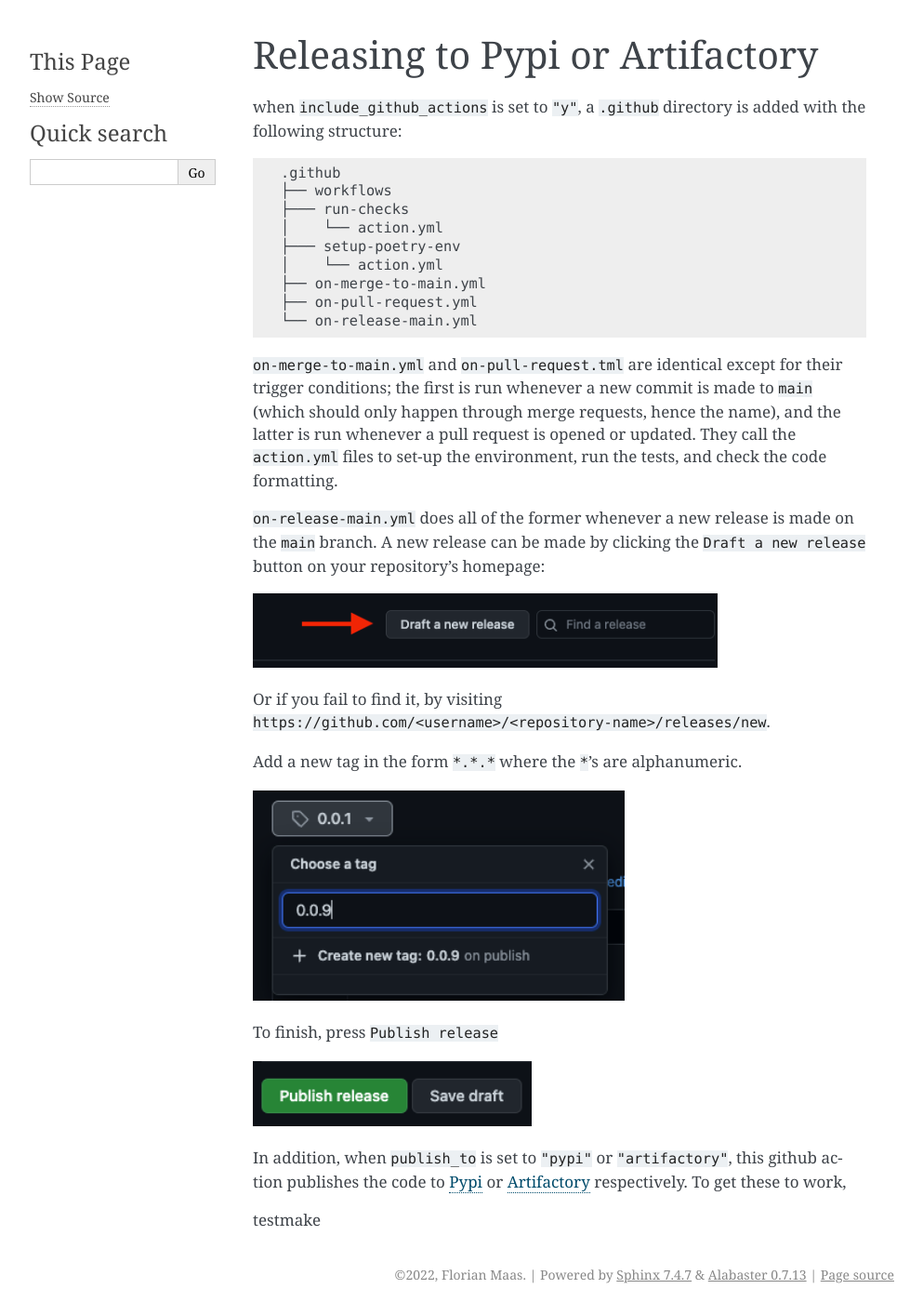
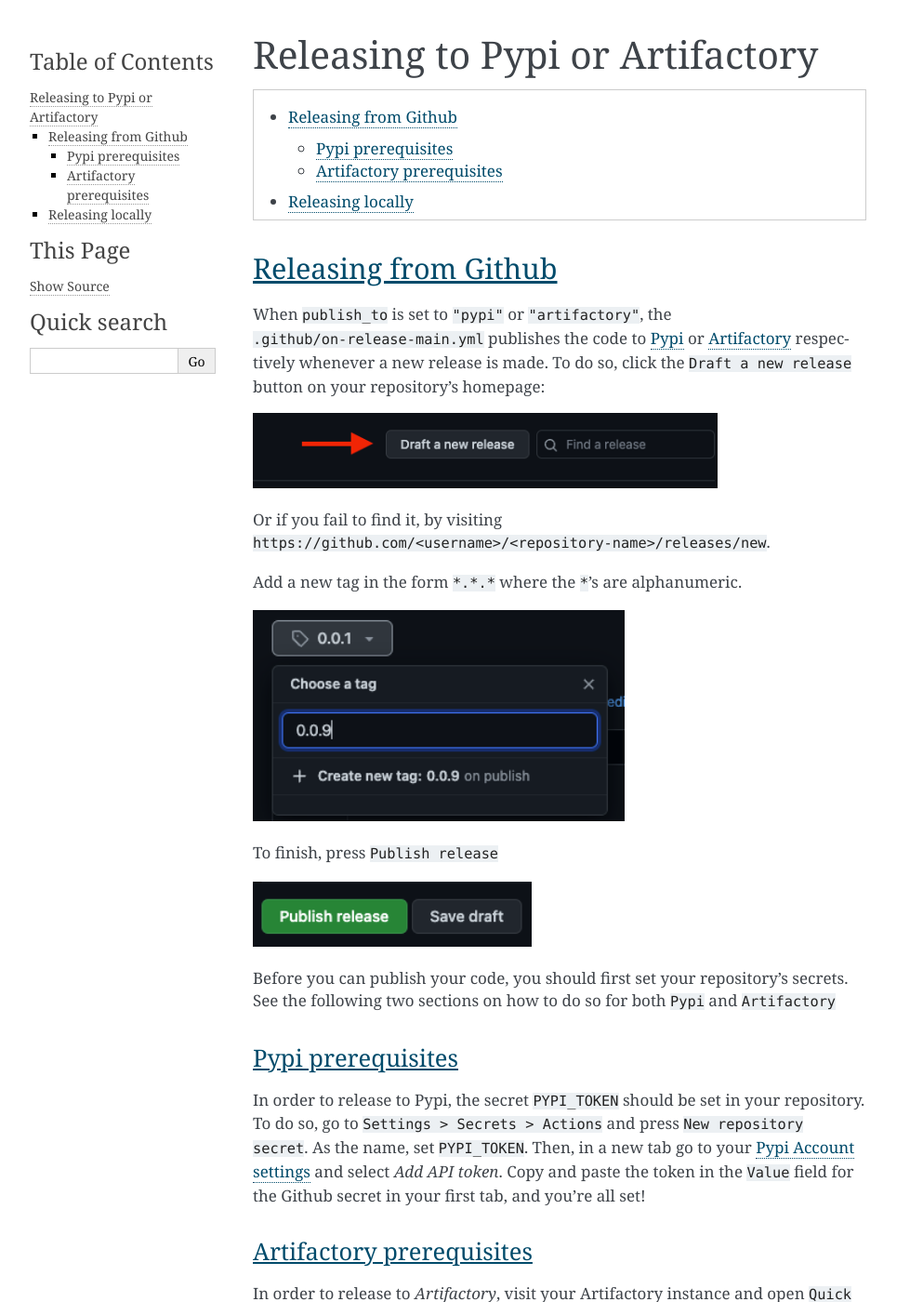
Before and after one commit to fpgmaas/cookiecutter-poetry, a Sphinx documentation site: the page built from docs/releasing.rst, in a window 1280 px wide and 1400 px high. Shown: the whole window at 93% size, without its empty margins (148-1141 px from the left). Built offline with Sphinx 7.4.7, drawn with Linux system fonts in a browser that asks for light colours; some of the changed text lies outside the part shown.

Commit message:
updated docs

```diff
--- a/docs/features.rst
+++ b/docs/features.rst
@@ -88,7 +88,7 @@
 A `.python-version` file is added with the specified ``python_version`` from the ``cookiecutter`` command, so that the right python version is used when ``make install`` is run.
 
 CI/CD with Github actions (Optional)
------------------------------------
+---------------------------------------
 
 when ``include_github_actions`` is set to ``"y"``, a ``.github`` directory is added with the following structure:
 
--- a/docs/releasing.rst
+++ b/docs/releasing.rst
@@ -6,26 +6,12 @@
     :depth: 3
 
 
-when ``include_github_actions`` is set to ``"y"``, a ``.github`` directory is added with the following structure:
+Releasing from Github
+-------------------------
 
-::
-
-    .github
-    ├── workflows
-    ├─── run-checks
-    │    └── action.yml
-    ├─── setup-poetry-env
-    │    └── action.yml
-    ├── on-merge-to-main.yml
-    ├── on-pull-request.yml
-    └── on-release-main.yml
-
-``on-merge-to-main.yml`` and ``on-pull-request.tml`` are identical except for their trigger conditions; the first is run whenever a new commit is made to ``main``
-(which should only happen through merge requests, hence the name), and the latter is run whenever a pull request is opened or updated. They call the ``action.yml`` files
-to set-up the environment, run the tests, and check the code formatting.
-
-``on-release-main.yml`` does all of the former whenever a new release is made on the ``main`` branch. A new release can be made by clicking the
-``Draft a new release`` button on your repository's homepage:
+When ``publish_to`` is set to ``"pypi"`` or ``"artifactory"``, the ``.github/on-release-main.yml`` publishes the code to
+`Pypi <https://pypi.org>`_ or `Artifactory <https://jfrog.com/artifactory>`_ respectively whenever a new release is made.
+To do so, click the ``Draft a new release`` button on your repository's homepage:
 
 .. image:: images/release-1.png
    :width: 500
@@ -42,13 +28,33 @@
 .. image:: images/release-3.png
    :width: 300
 
+Before you can publish your code, you should first set your repository's secrets.
+See the following two sections on how to do so for both ``Pypi`` and ``Artifactory``
 
-In addition, when ``publish_to`` is set to ``"pypi"`` or ``"artifactory"``, this github action publishes the code to
-`Pypi <https://pypi.org>`_ or `Artifactory <https://jfrog.com/artifactory>`_ respectively. To get these to work,
+Pypi prerequisites
+~~~~~~~~~~~~~~~~~~~~~~~~
 
+In order to release to Pypi, the secret ``PYPI_TOKEN`` should be set in your repository. To do so, go to ``Settings > Secrets > Actions`` and press
+``New repository secret``. As the name, set ``PYPI_TOKEN``. Then, in a new tab go to your `Pypi Account settings <https://pypi.org/manage/account/>`_
+and select `Add API token`. Copy and paste the token in the ``Value`` field for the Github secret in your first tab, and you're all set!
 
-:::::::::::::::::::
-Pypi
-:::::::::::
+Artifactory prerequisites
+~~~~~~~~~~~~~~~~~~~~~~~~~~
 
-testmake
+In order to release to `Artifactory`, visit your Artifactory instance and open ``Quick setup``. You should see something like this:
+
+.. image:: images/artifactory.png
+   :width: 700
+
+You should add these as secrets to your repository with the names ``ARTIFACTORY_URL``, ``ARTIFACTORY_USERNAME`` and ``ARTIFACTORY_PASSWORD`` respectively.
+To do so, for each entry go to ``Settings > Secrets > Actions`` and press ``New repository secret``.
+
+Releasing locally
+----------------------
+
+It is also possible to release locally, although it is not recommended. To do so, set the repository secrets listed in the sections above
+as environment variables on your local machine instead, and run
+
+.. code-block:: bash
+
+    make build-and-publish
```
Also changed, not shown: docs/index.rst (+27 -5 lines), docs/images/artifactory.png (added), 3 other files.
